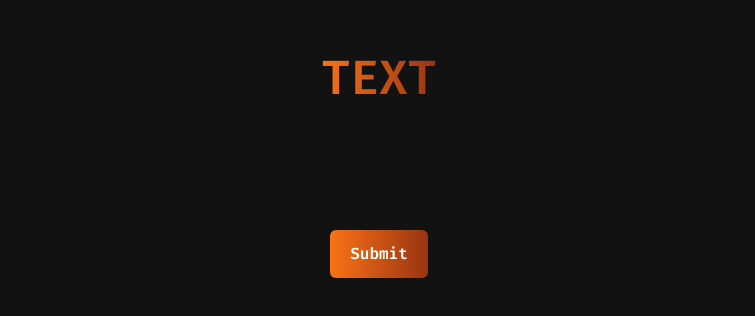
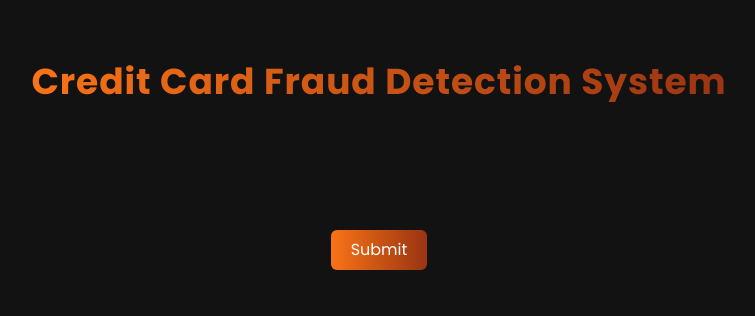
Before and after one commit to apurb-coder/ttl-project, a React (Vite) app in the folder frontend/: page / in a window 1280 px wide. Shown: the part 234-550 px from the top of the page, without its empty margins (261-1016 px from the left). Built offline with nearby package versions, Linux system fonts and the light colour scheme.

Commit message:
Update font and styles in index.css, and add Credit Card Fraud Detection System title in Home.tsx

```diff
--- a/frontend/src/index.css
+++ b/frontend/src/index.css
@@ -1,10 +1,11 @@
-@import url("https://fonts.googleapis.com/css2?family=Fira+Code:wght@600&display=swap");
+@import url("https://fonts.googleapis.com/css2?family=Poppins:ital,wght@0,100;0,200;0,300;0,400;0,500;0,600;0,700;0,800;0,900;1,100;1,200;1,300;1,400;1,500;1,600;1,700;1,800;1,900&display=swap");
+
 @tailwind base;
 @tailwind components;
 @tailwind utilities;
 
 :root {
-  font-family: "Fira Code", monospace;
+  font-family: "Poppins", sans-serif;
   color-scheme: dark;
 }
 
--- a/frontend/src/pages/Home.tsx
+++ b/frontend/src/pages/Home.tsx
@@ -10,18 +10,18 @@ const Home:React.FC = () => {
   return (
     <div className="flex justify-center items-center h-screen">
       <div className="flex flex-col justify-center items-center">
-        <span className="text-center font-bold bg-gradient-to-r from-orange-500 to-orange-800 bg-clip-text text-transparent text-5xl">
-          TEXT
+        <span className="text-center font-bold bg-gradient-to-r from-orange-500 to-orange-800 bg-clip-text text-transparent text-4xl tracking-wide">
+          Credit Card Fraud Detection System
         </span>
         <input
           type="text"
           name="input"
           id="input"
           className="mt-10 w-[30rem] h-[3rem] py-2 px-5 outline-none rounded-lg "
-          onChange={(e)=>setTextInput(e.target.value)}
+          onChange={(e) => setTextInput(e.target.value)}
         />
         <button
-          className="mt-10 bg-gradient-to-r from-orange-500 to-orange-800 py-3 px-5 rounded-md"
+          className="mt-10 bg-gradient-to-r from-orange-500 to-orange-800 py-2 px-5 rounded-md"
           onClick={handleSubmit}
         >
           Submit
```
